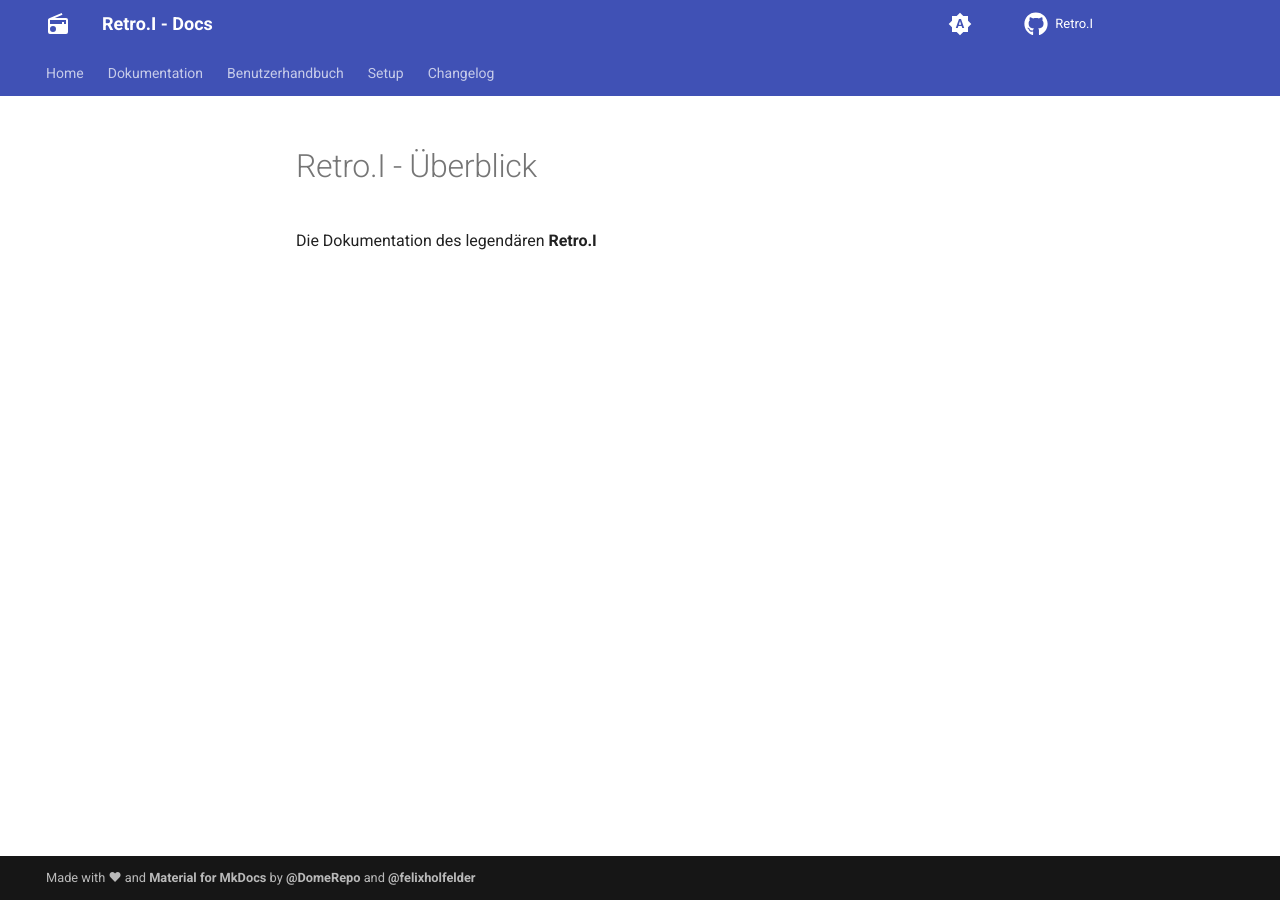
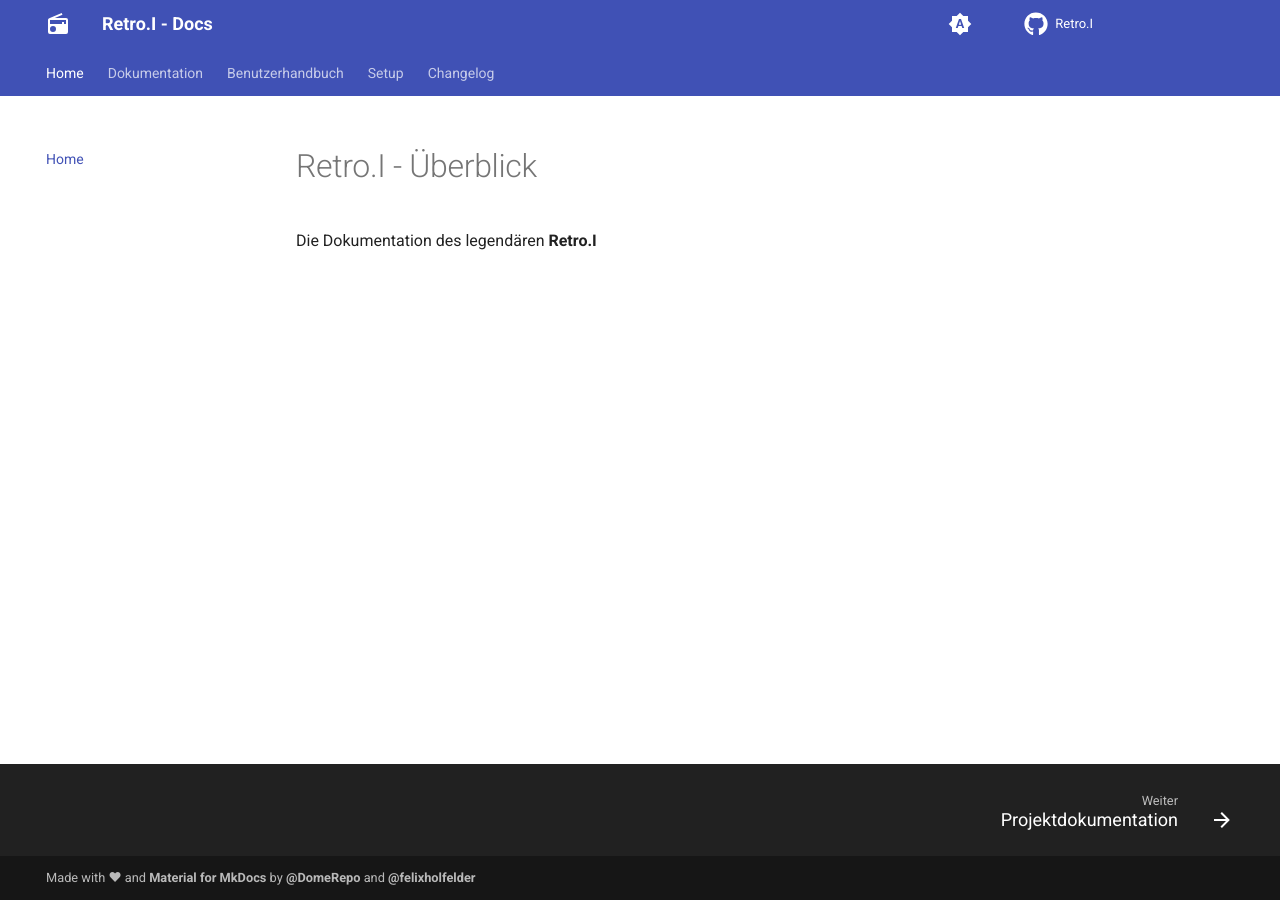
Before and after one commit to Retro-I/docs, an MkDocs documentation site: the page built from docs/homeindex.md, in a window 1280 px wide. Built offline with MkDocs 1.6.1 and Material for MkDocs 9.7.7, drawn with Linux system fonts in a browser that asks for light colours; comment, search, counter and statistics services are not loaded; some of the changed lines change nothing that is shown.

Commit message:
Update mkdocs.yml

```diff
--- a/mkdocs.yml
+++ b/mkdocs.yml
@@ -7,7 +7,7 @@ repo_name: Retro.I
 copyright: Made with &#10084; and <b><a href="https://squidfunk.github.io/mkdocs-material/">Material for MkDocs</a></b> by <b><a href="https://github.com/DomeRepo">@DomeRepo</a></b> and <b><a href="https://github.com/felixholfelder">@felixholfelder</a></b>
 
 nav:
-  - Home: index.md
+  - Home: homeindex.md
   - Dokumentation:
       - documentation/index.md
       # - Unterseite 1: documentation/seite1.md
```
